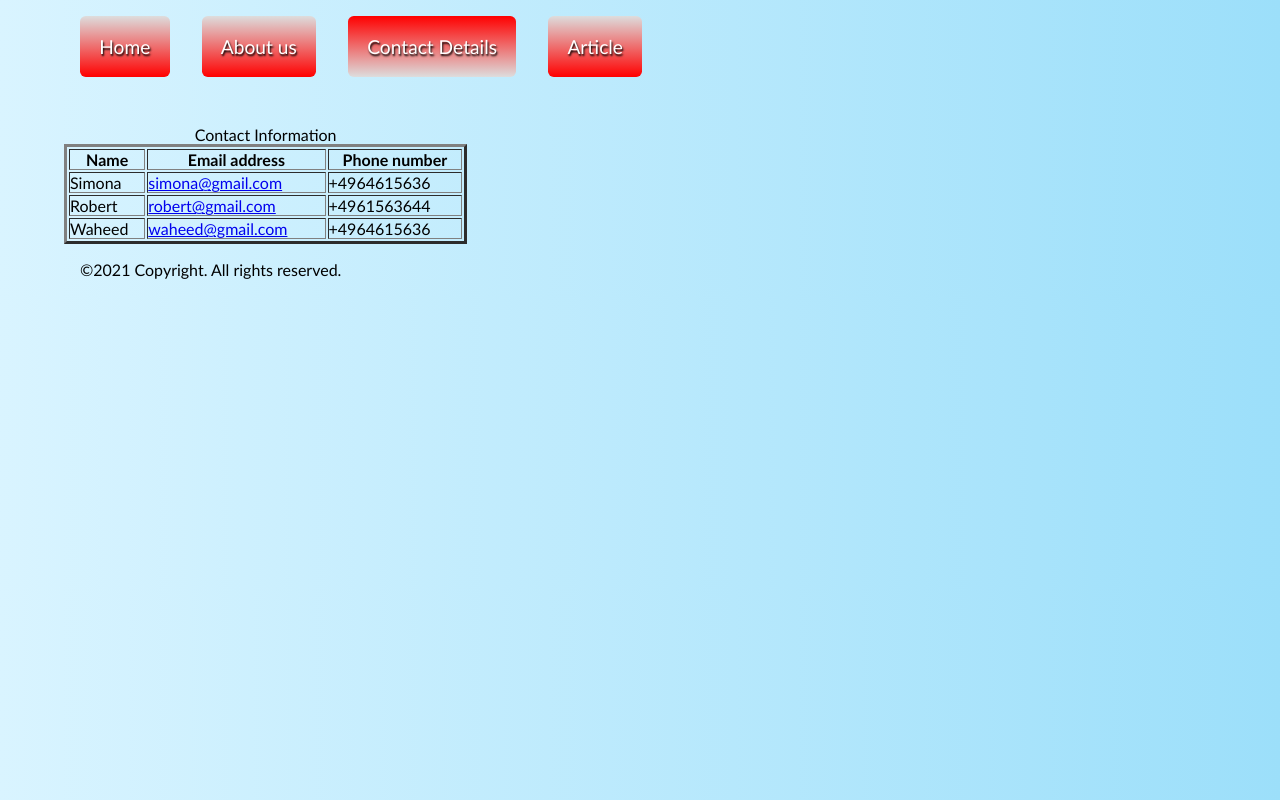
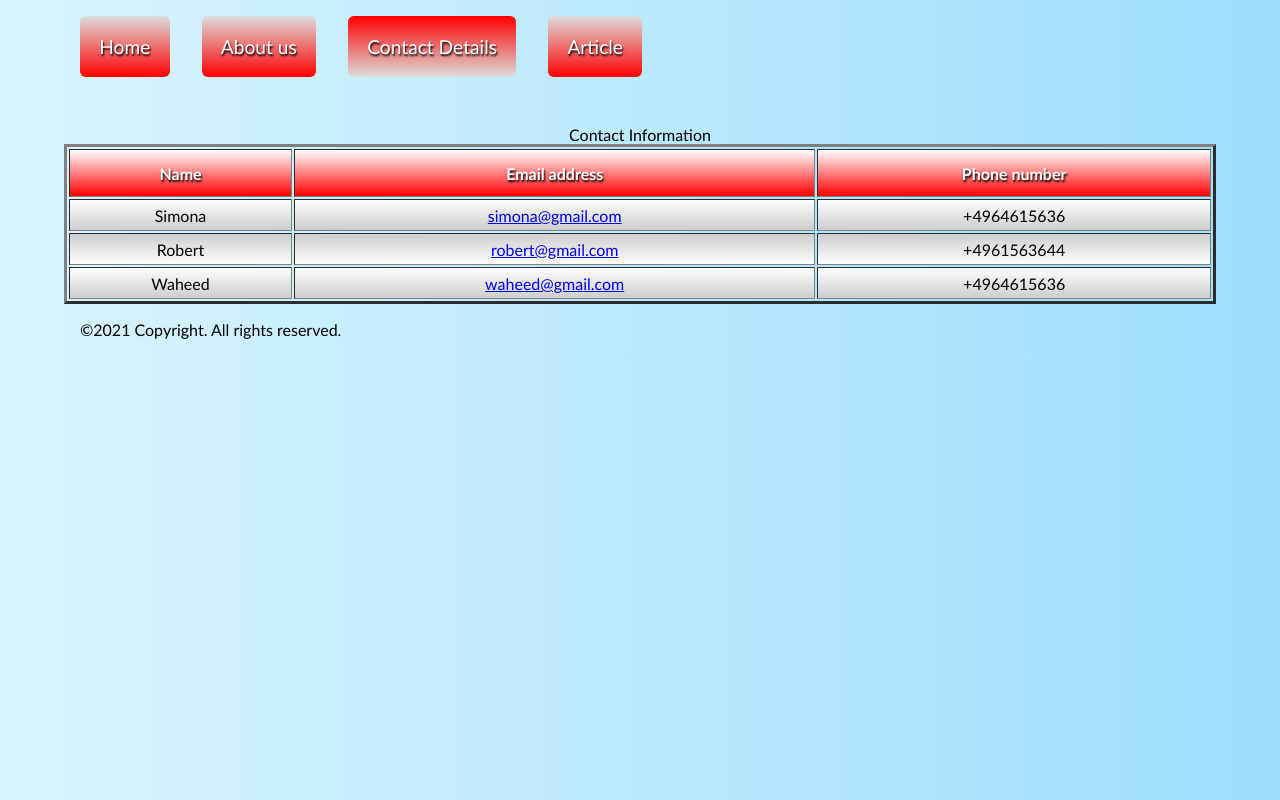
Before and after one commit to semuona/firstwebsite, a plain HTML site: page contact_details.html in a window 1280 px wide. Drawn offline with Linux system fonts and the light colour scheme.

Commit message:
small fixes

```diff
--- a/contact_details.html
+++ b/contact_details.html
@@ -11,7 +11,7 @@
     <link rel="stylesheet" href="./stylesheet.css">
 </head>
 
-<body>
+<body class="contact">
     <header>
         <nav>
 
@@ -40,7 +40,7 @@
     </header>
 
     <main>
-        <table border="3" width="35%" cellpadding="10px">
+        <table border="3" width="100%" cellpadding="10px">
 
             <caption> Contact Information</caption>
             <thead>
--- a/stylesheet.css
+++ b/stylesheet.css
@@ -85,3 +85,29 @@ main section article p {
 main section.fwidth {
     text-align: justify;
 }
+
+.contact tr,
+.contact tr td {
+    height: 2em;
+    text-align: center;
+}
+
+.contact tr:nth-child(2n-1) {
+    background-image: linear-gradient(#fff, #ccc);
+}
+
+.contact tr:nth-child(2n) {
+    background-image: linear-gradient(#ccc, #fff);
+}
+
+.contact th {
+    background-image: linear-gradient(#fff, #f00);
+    color: #fff;
+    text-shadow: 1px 2px 2px #000;
+    height: 3em;
+}
+
+.contact tr:hover {
+    transform: scale(1.2);
+    border: solid 2px #000;
+}
```
Also changed, not shown: aboutus.html (+2 -0 lines).
